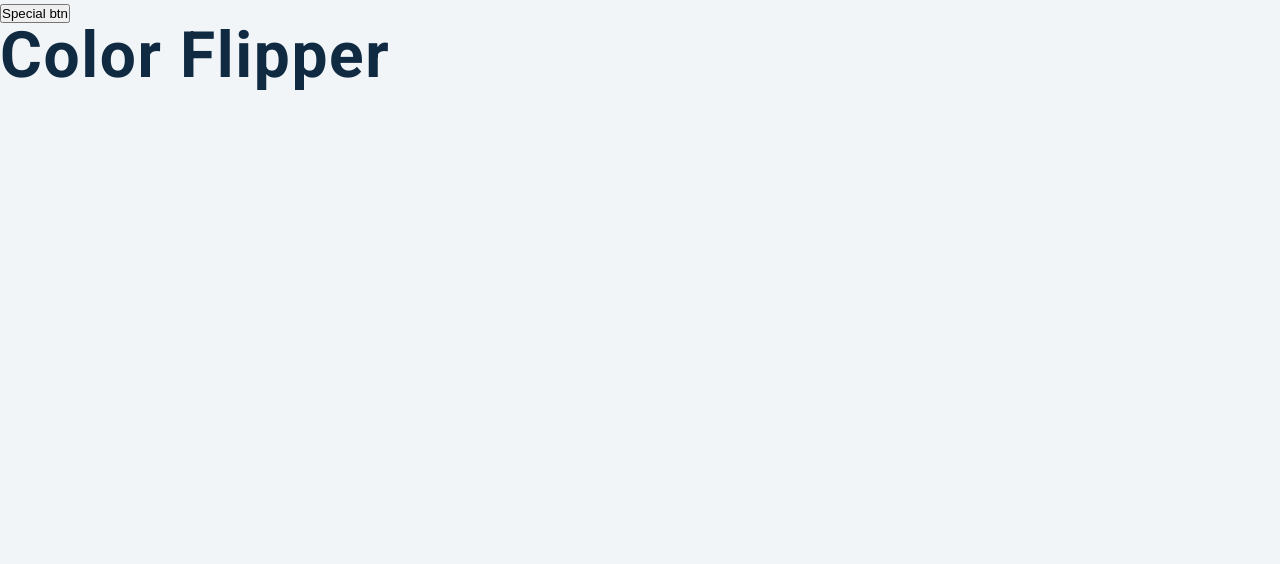
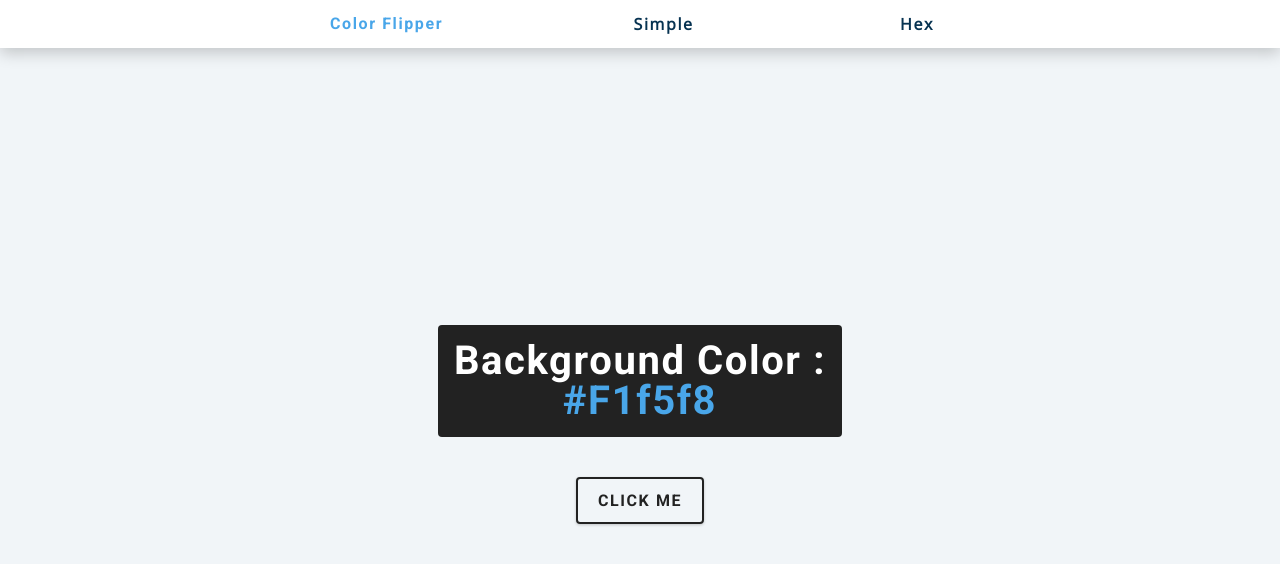
Before and after one commit to AlexxConst/15projectsOnJs, a plain HTML site: page color-flipper/index.html in a window 1280 px wide. Drawn offline with nearby package versions, Linux system fonts and the light colour scheme.

```diff
--- a/color-flipper/app.js
+++ b/color-flipper/app.js
@@ -1 +1,14 @@
-const colors = ["green", "red", "rgba(133,122,200)", "#f15025"];
+const colors = ['green', 'red', 'rgba(133,122,200)', '#f15025'];
+const btn = document.querySelector('#btn');
+const color = document.querySelector('.color');
+
+btn.addEventListener('click', function () {
+    const randomNumber = getRandomNumber();
+    console.log(randomNumber);
+    document.body.style.backgroundColor = colors[randomNumber];
+    color.textContent = colors[randomNumber];
+});
+
+function getRandomNumber() {
+    return Math.floor(Math.random() * colors.length);
+}
--- a/color-flipper/index.html
+++ b/color-flipper/index.html
@@ -9,8 +9,28 @@
         <link rel="stylesheet" href="styles.css" />
     </head>
     <body>
-        <button class="special-btn">Special btn</button>
-        <h1>color flipper</h1>
+        <nav>
+            <div class="nav-center">
+                <h4>color flipper</h4>
+                <ul class="nav-links">
+                    <li><a href="index.html">simple</a></li>
+                </ul>
+                <ul class="nav-links">
+                    <li><a href="hex.html">hex</a></li>
+                </ul>
+            </div>
+        </nav>
+        <main>
+            <div class="container">
+                <h2>
+                    background color : <br /><span class="color">
+                        #f1f5f8
+                    </span>
+                </h2>
+                <button class="btn btn-hero" id="btn">click me</button>
+            </div>
+        </main>
+
         <!-- javascript -->
         <script src="app.js"></script>
     </body>
```
Also changed, not shown: color-flipper/hex.js (+17 -1 lines).
